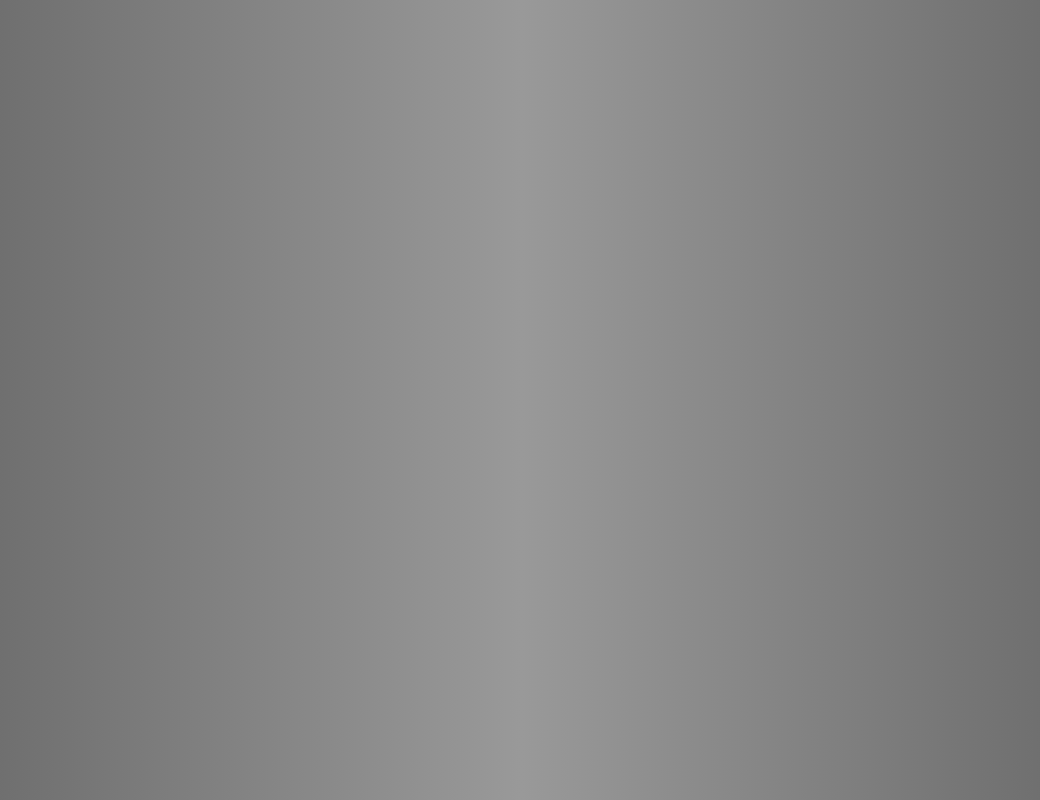
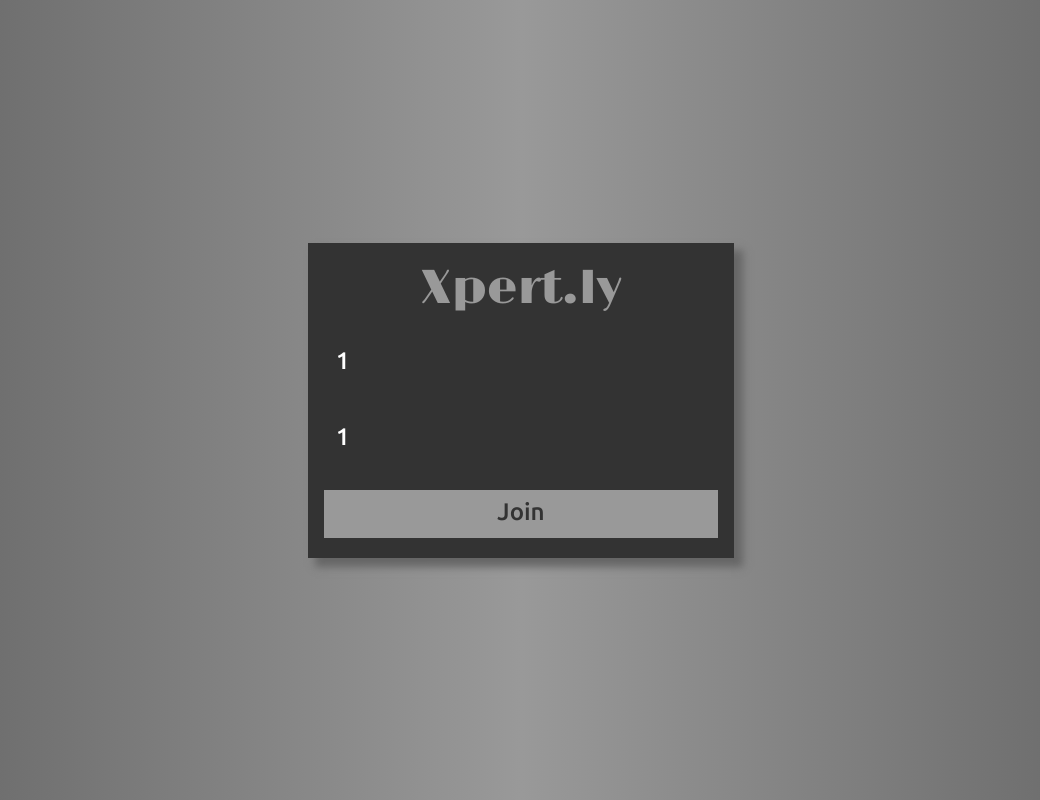
Before and after one commit to StarkDevelopers/appel, a React (Create React App) app in the folder frontend/: page /1/1 in a window 1280 px wide. Shown: the whole page, without its empty margins (119-1159 px from the left). Built offline with nearby package versions, Linux system fonts and the light colour scheme.

Commit message:
Added support for username in url

```diff
--- a/frontend/src/App.js
+++ b/frontend/src/App.js
@@ -9,6 +9,7 @@
       <React.Fragment>
         <Route path="/" exact component={Room} />
         <Route path="/:roomName" exact component={Room} />
+        <Route path="/:roomName/:userName" exact component={Room} />
       </React.Fragment>
     );
   }
--- a/frontend/src/components/room/join-room/JoinRoom.js
+++ b/frontend/src/components/room/join-room/JoinRoom.js
@@ -8,26 +8,35 @@
   constructor(props) {
     super(props);
     let roomName;
+    let userName;
     try {
       roomName = props.props.match.params.roomName || '';
     } catch (error) {
       console.warn('Error while getting Route Param', error);
       roomName = '';
     }
+    try {
+      userName = props.props.match.params.userName || '';
+    } catch (error) {
+      console.warn('Error while getting Route Param', error);
+      userName = '';
+    }
     this.state = {
       roomName,
-      userName: '',
+      userName,
       showAlert: false,
       showAlertMessage: ''
     };
     this.roomNameRegex = new RegExp(/^\w[0-9a-zA-Z-_]{4,22}\w$/);
-    this.userNameRegex = new RegExp(/^\w[0-9a-zA-Z-_ ]{3,34}\w$/);
+    this.userNameRegex = new RegExp(/^\w[0-9a-zA-Z-_ ]{1,34}\w$/);
     this.roomNameMessage = 'Room name should only contain letters, numbers, hyphen(-) & underscore(_) and length should be between 6 to 24.';
     this.userNameMessage = 'User name should only contain letters, numbers, space, hyphen(-) & underscore(_) and length should be between 3 to 36.';
     this.roomNameChange = this.roomNameChange.bind(this);
     this.userNameChange = this.userNameChange.bind(this);
     this.joinRoom = this.joinRoom.bind(this);
     this.handleAlertClose = this.handleAlertClose.bind(this);
+
+    this.joinRoom();
   }
 
   roomNameChange(event) {
```
